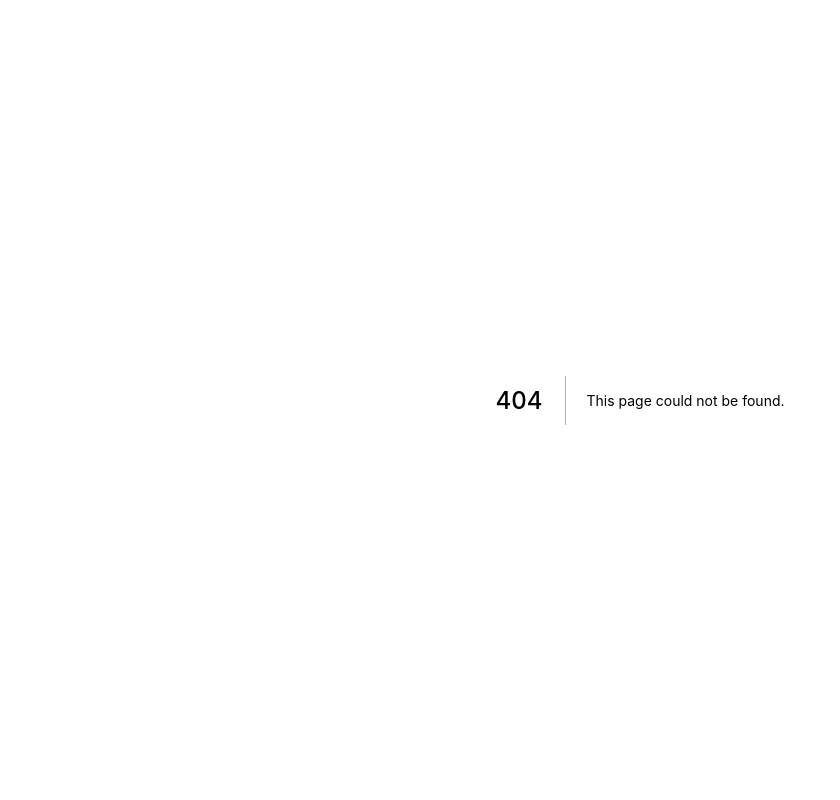
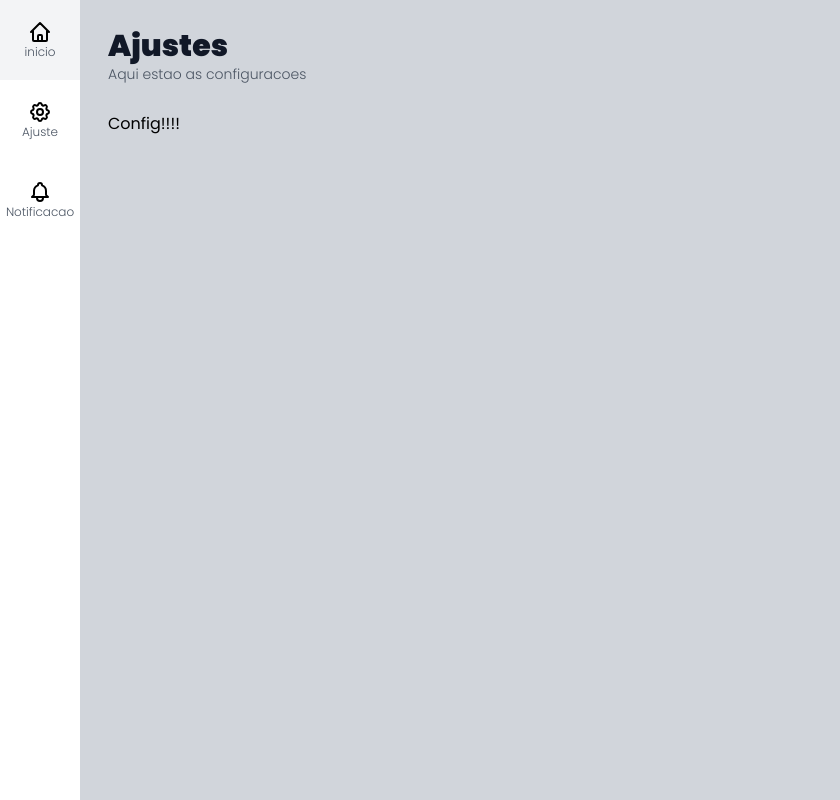
Before and after one commit to rafaelccorrea/template-login-ReactJs-NextJs, a Next.js app: page /ajustes in a window 1280 px wide. Before the commit this address had no page. Shown: the whole page, without its empty margins (0-840 px from the left). Built offline with nearby package versions, Linux system fonts and the light colour scheme.

Commit message:
Cricao das pages e definicao de components notificacao e ajuste

```diff
--- /dev/null
+++ b/src/components/icons/index.tsx
@@ -0,0 +1,20 @@
+//https://heroicons.com
+
+export const Home = (
+    <svg xmlns="http://www.w3.org/2000/svg" className="h-6 w-6" fill="none" viewBox="0 0 24 24" stroke="currentColor">
+        <path strokeLinecap="round" strokeLinejoin="round" strokeWidth={2} d="M3 12l2-2m0 0l7-7 7 7M5 10v10a1 1 0 001 1h3m10-11l2 2m-2-2v10a1 1 0 01-1 1h-3m-6 0a1 1 0 001-1v-4a1 1 0 011-1h2a1 1 0 011 1v4a1 1 0 001 1m-6 0h6" />
+    </svg>
+)
+
+export const Config = (
+    <svg xmlns="http://www.w3.org/2000/svg" className="h-6 w-6" fill="none" viewBox="0 0 24 24" stroke="currentColor">
+        <path strokeLinecap="round" strokeLinejoin="round" strokeWidth={2} d="M10.325 4.317c.426-1.756 2.924-1.756 3.35 0a1.724 1.724 0 002.573 1.066c1.543-.94 3.31.826 2.37 2.37a1.724 1.724 0 001.065 2.572c1.756.426 1.756 2.924 0 3.35a1.724 1.724 0 00-1.066 2.573c.94 1.543-.826 3.31-2.37 2.37a1.724 1.724 0 00-2.572 1.065c-.426 1.756-2.924 1.756-3.35 0a1.724 1.724 0 00-2.573-1.066c-1.543.94-3.31-.826-2.37-2.37a1.724 1.724 0 00-1.065-2.572c-1.756-.426-1.756-2.924 0-3.35a1.724 1.724 0 001.066-2.573c-.94-1.543.826-3.31 2.37-2.37.996.608 2.296.07 2.572-1.065z" />
+        <path strokeLinecap="round" strokeLinejoin="round" strokeWidth={2} d="M15 12a3 3 0 11-6 0 3 3 0 016 0z" />
+    </svg>
+)
+
+export const PushNotif = (
+    <svg xmlns="http://www.w3.org/2000/svg" className="h-6 w-6" fill="none" viewBox="0 0 24 24" stroke="currentColor">
+        <path strokeLinecap="round" strokeLinejoin="round" strokeWidth={2} d="M15 17h5l-1.405-1.405A2.032 2.032 0 0118 14.158V11a6.002 6.002 0 00-4-5.659V5a2 2 0 10-4 0v.341C7.67 6.165 6 8.388 6 11v3.159c0 .538-.214 1.055-.595 1.436L4 17h5m6 0v1a3 3 0 11-6 0v-1m6 0H9" />
+    </svg>
+)
--- /dev/null
+++ b/src/components/template/MenuItem.tsx
@@ -0,0 +1,24 @@
+import Link from 'next/link';
+
+interface MenuItemProps {
+    url: string;
+    text: string;
+    icon: any;
+}
+
+export default function MenuItem(props: MenuItemProps){
+    return (
+        <li className={`hover:bg-gray-100`}>
+            <Link href={props.url}>
+                <a className={`flex flex-col justify-center items-center h-20 w-20`}>
+                    {props.icon}
+                    <span className={`
+                        text-xs font-light text-gray-600
+                    `}>
+                        {props.text}
+                    </span>
+                </a>
+            </Link>
+        </li>
+    )
+}
--- a/src/components/template/MenuLateral.tsx
+++ b/src/components/template/MenuLateral.tsx
@@ -1,7 +1,14 @@
+import MenuItem from './MenuItem';
+import {Config, Home, PushNotif} from '../icons';
+
 export default function MenuLateral(){
     return (
         <aside>
-            <h1>Menu</h1>
+            <ul>
+                <MenuItem url="/" text="inicio" icon={Home}/>
+                <MenuItem url="/ajustes" text="Ajuste" icon={Config}/>
+                <MenuItem url="/notificacoes" text="Notificacao" icon={PushNotif}/>
+            </ul>
         </aside>
     )
 }
--- a/src/components/template/Title.tsx
+++ b/src/components/template/Title.tsx
@@ -6,10 +6,14 @@ interface TitleProps{
 export default function Title(props: TitleProps){
     return (
         <div>
-            <h1 className={``}>
+            <h1 className={`
+                font-black text-3xl text-gray-900
+            `}>
                 {props.title}
             </h1>
-            <h2 className={``}>
+            <h2 className={`
+                font-light text-sm text-gray-600
+            `}>
                 {props.subtitle}
             </h2>
         </div>
--- /dev/null
+++ b/src/pages/ajustes.tsx
@@ -0,0 +1,11 @@
+import Layout from '../components/template/Layout'
+
+export default function Ajustes() {
+  return (
+    <Layout
+      title="Ajustes" subtitle="Aqui estao as configuracoes"
+    >
+      <h3>Config!!!!</h3>
+    </Layout>
+  )
+}
--- /dev/null
+++ b/src/pages/notificacoes.tsx
@@ -0,0 +1,11 @@
+import Layout from '../components/template/Layout'
+
+export default function Notificacoes() {
+  return (
+    <Layout
+      title="Notificacoes" subtitle="Aqui estao as novidades"
+    >
+      <h3>Notificacao!!!!</h3>
+    </Layout>
+  )
+}
--- a/src/styles/globals.css
+++ b/src/styles/globals.css
@@ -1,4 +1,8 @@
 @import url('https://fonts.googleapis.com/css2?family=Poppins:wght@100;200;300;400;500;600;700;800;900&display=swap');
+
+@tailwind base;
+@tailwind components;
+@tailwind utilities;
 
 html,
 body {
```
